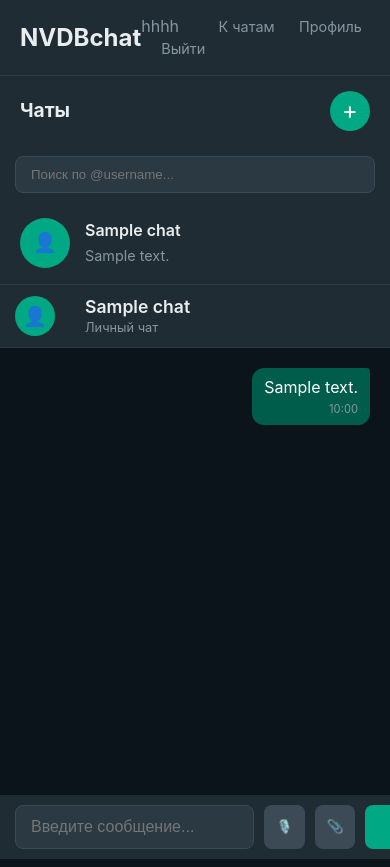
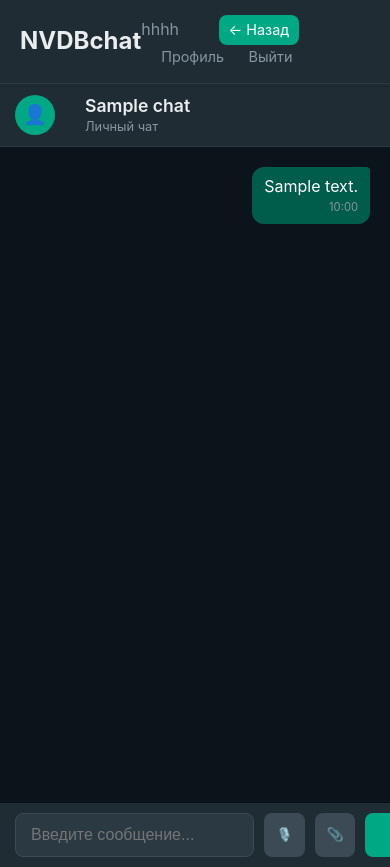
Before and after one commit to Dan202667/NVDBchat, a Flask app: page /chat/1 in a window 390 px wide; the page is wider, and only the part inside the window is pictured. Run offline with Flask 3, Linux system fonts and the light colour scheme; a user stored in the database is signed in; tables that the repository leaves empty hold one stand-in row (values such as "Sample post").

Commit message:
Мобильная навигация: чаты и отдельное окно чата на телефоне

```diff
--- a/static/style.css
+++ b/static/style.css
@@ -551,3 +551,28 @@ a:hover {
 #recordingIndicator button:hover {
     background: #cc3333;
 }
+/* Мобильная навигация — кнопка назад */
+#backToChatsBtn {
+    display: none;
+    background: #00a884;
+    padding: 5px 10px;
+    border-radius: 8px;
+    color: white;
+    margin-right: 15px;
+}
+
+@media (max-width: 768px) {
+    /* На телефоне список чатов скрыт, чат занимает весь экран */
+    .chats-sidebar {
+        display: none;
+    }
+
+    .chat-area {
+        width: 100%;
+        height: 100vh;
+    }
+
+    #backToChatsBtn {
+        display: inline-block !important;
+    }
+}
--- a/templates/chat.html
+++ b/templates/chat.html
@@ -4,7 +4,7 @@
     <h1>NVDBchat</h1>
     <div>
         <span style="color:#8696a0; margin-right:15px;">{{ session.username }}</span>
-        <a href="{{ url_for('chats') }}">К чатам</a>
+        <a href="{{ url_for('chats') }}" id="backToChatsBtn" style="display: none;">← Назад</a>
         <a href="{{ url_for('profile') }}">Профиль</a>
         <a href="{{ url_for('logout') }}">Выйти</a>
     </div>
@@ -13,19 +13,17 @@
 
 {% block content %}
 <div class="chats-layout">
-    <!-- Левая панель со списком чатов -->
-    <div class="chats-sidebar">
+    <!-- Левая панель со списком чатов (на телефоне скрыта при открытом чате) -->
+    <div class="chats-sidebar" id="chatsSidebar">
         <div class="chats-header">
             <h2>Чаты</h2>
             <a href="{{ url_for('create_group') }}" class="new-chat-btn">+</a>
         </div>
-
         <div class="search-box">
             <form method="POST" action="{{ url_for('search_user') }}">
                 <input type="text" name="username" placeholder="Поиск по @username..." required>
             </form>
         </div>
-
         <div class="chats-list">
             {% for c in all_chats %}
             <a href="{{ url_for('chat', chat_id=c.id) }}" class="chat-item {% if c.id == chat_id %}active{% endif %}" style="{% if c.id == chat_id %}background: #202c33;{% endif %}">
@@ -56,7 +54,7 @@
     </div>
 
     <!-- Правая панель с сообщениями -->
-    <div class="chat-area">
+    <div class="chat-area" id="chatArea">
         <div class="chat-header">
             <div class="chat-avatar" style="width: 40px; height: 40px;">
                 {% if chat.type == 'group' %}
@@ -132,13 +130,42 @@
     var lastMessageId = {{ messages[-1].id if messages else 0 }};
     var messagesDiv = document.getElementById('messages');
 
-    // Переменные для записи
+    // ========== МОБИЛЬНАЯ НАВИГАЦИЯ ==========
+    function adjustForMobile() {
+        const isMobile = window.innerWidth <= 768;
+        const chatsSidebar = document.getElementById('chatsSidebar');
+        const chatArea = document.getElementById('chatArea');
+        const backBtn = document.getElementById('backToChatsBtn');
+
+        if (isMobile) {
+            // На телефоне: список чатов скрыт, показываем только чат
+            if (chatArea) chatArea.style.display = 'flex';
+            if (chatsSidebar) chatsSidebar.style.display = 'none';
+            if (backBtn) backBtn.style.display = 'inline-block';
+        } else {
+            // На ПК: показываем обе панели
+            if (chatArea) chatArea.style.display = 'flex';
+            if (chatsSidebar) chatsSidebar.style.display = 'block';
+            if (backBtn) backBtn.style.display = 'none';
+        }
+    }
+
+    // При загрузке и изменении размера окна
+    window.addEventListener('load', adjustForMobile);
+    window.addEventListener('resize', adjustForMobile);
+
+    // Кнопка "Назад" возвращает к списку чатов
+    document.getElementById('backToChatsBtn')?.addEventListener('click', function(e) {
+        e.preventDefault();
+        window.location.href = '/chats';
+    });
+
+    // ========== ЗАПИСЬ ГОЛОСА ==========
     let mediaRecorder;
     let audioChunks = [];
     let recordingTimer;
     let seconds = 0;
 
-    // Функция начала записи
     async function startRecording() {
         try {
             const stream = await navigator.mediaDevices.getUserMedia({ audio: true });
@@ -165,7 +192,6 @@
             document.getElementById('recordingIndicator').style.display = 'flex';
             document.getElementById('recordBtn').style.background = '#ff4444';
 
-            // Таймер
             recordingTimer = setInterval(() => {
                 seconds++;
                 const mins = Math.floor(seconds / 60);
@@ -177,14 +203,12 @@
         }
     }
 
-    // Функция остановки записи
     function stopRecording() {
         if (mediaRecorder && mediaRecorder.state === 'recording') {
             mediaRecorder.stop();
         }
     }
 
-    // Отправка аудиофайла
     function sendAudioFile(file) {
         const formData = new FormData();
         formData.append('file', file);
@@ -204,6 +228,7 @@
         .catch(err => console.error('Error:', err));
     }
 
+    // ========== ОТОБРАЖЕНИЕ СООБЩЕНИЙ ==========
     function appendMessage(msg) {
         var msgDiv = document.createElement('div');
         msgDiv.className = 'message-wrapper ' + (msg.sender_id == currentUserId ? 'my-message' : 'other-message');
```
Also changed, not shown: templates/chats.html (+25 -7 lines).
